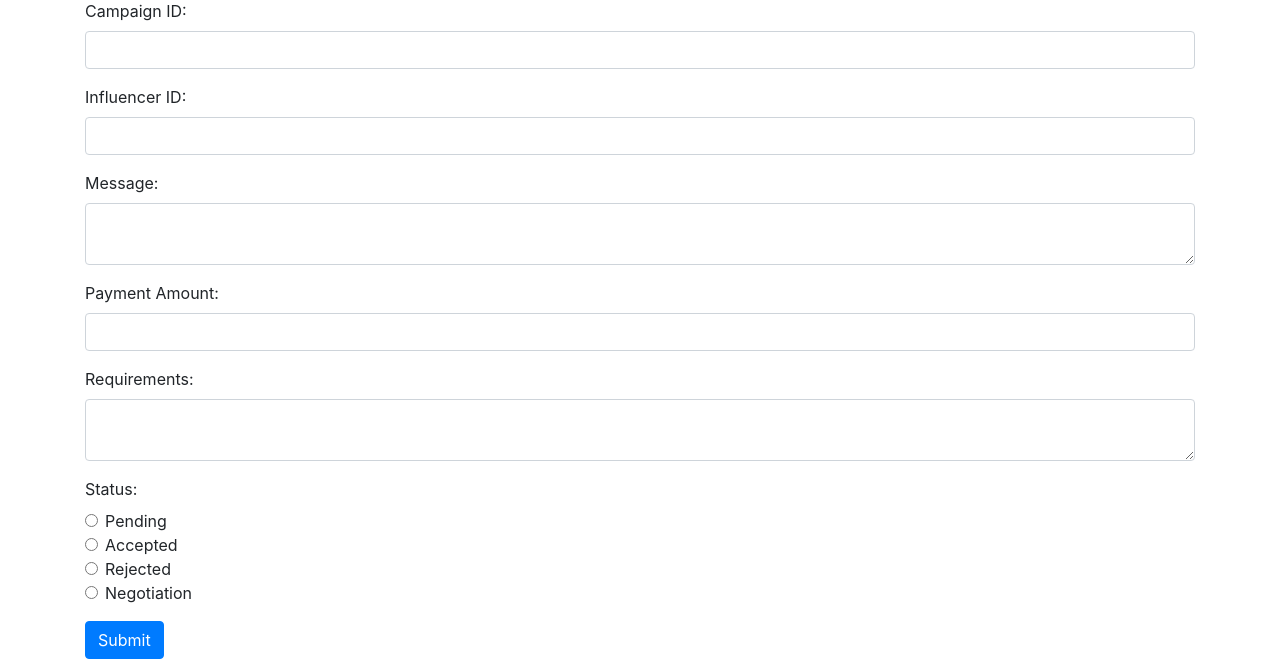
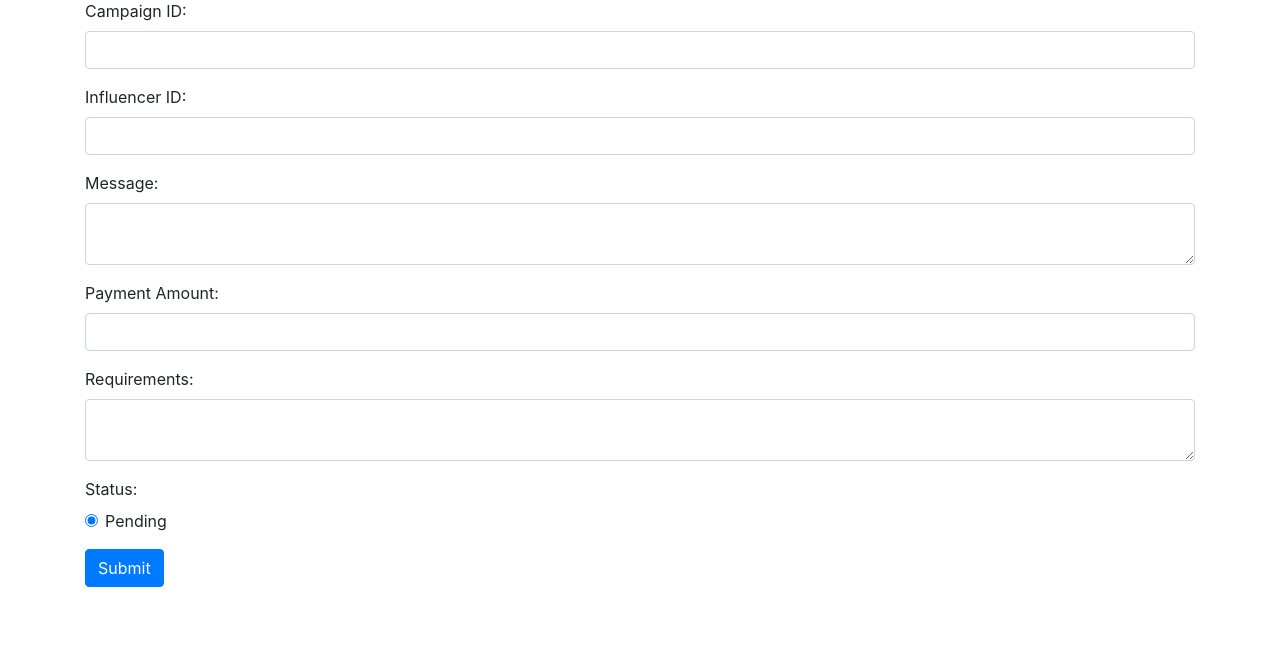
Before and after one commit to Kool-Cool/MAD-I, a Flask app: page /sponsor/manageadrequest/add_adrequest in a window 1280 px wide. Shown: the part 137-800 px from the top of the page. Run offline with Flask 3, Linux system fonts and the light colour scheme; a user stored in the database is signed in; some libraries are stand-ins or nearby versions.

Commit message:
refactor

```diff
--- a/templates/index.html
+++ b/templates/index.html
@@ -96,6 +96,7 @@
 
     <div class="body-content">
     <div id="button_body">
+        <h1><strong>Influencer Engagement and Sponsorship Coordination Platform</strong></h1>
         <h1>Choose Your Role</h1>
         <div class="button">
             <button onclick="location.href='/sponsor/login'">Sponsor</button>
--- a/templates/sponsor_add_adrequest.html
+++ b/templates/sponsor_add_adrequest.html
@@ -66,21 +66,11 @@
         <div class="form-group">
             <label>Status:</label>
             <div class="form-check">
-                <input type="radio" class="form-check-input" id="pending" name="status" value="pending" required>
+                <input type="radio" class="form-check-input" id="pending" name="status" value="pending" required checked>
                 <label class="form-check-label" for="pending">Pending</label>
             </div>
-            <div class="form-check">
-                <input type="radio" class="form-check-input" id="accepted" name="status" value="accepted">
-                <label class="form-check-label" for="accepted">Accepted</label>
-            </div>
-            <div class="form-check">
-                <input type="radio" class="form-check-input" id="rejected" name="status" value="rejected">
-                <label class="form-check-label" for="rejected">Rejected</label>
-            </div>
-            <div class="form-check">
-                <input type="radio" class="form-check-input" id="negotiation" name="status" value="negotiation">
-                <label class="form-check-label" for="negotiation">Negotiation</label>
-            </div>
+
+
         </div>
 
         <button type="submit" class="btn btn-primary">Submit</button>
```
Also changed, not shown: instance/test.db.
